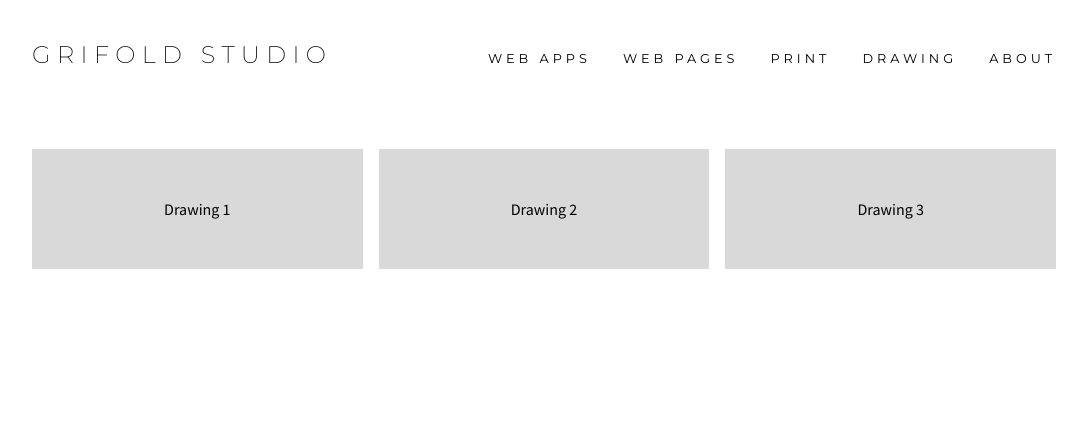
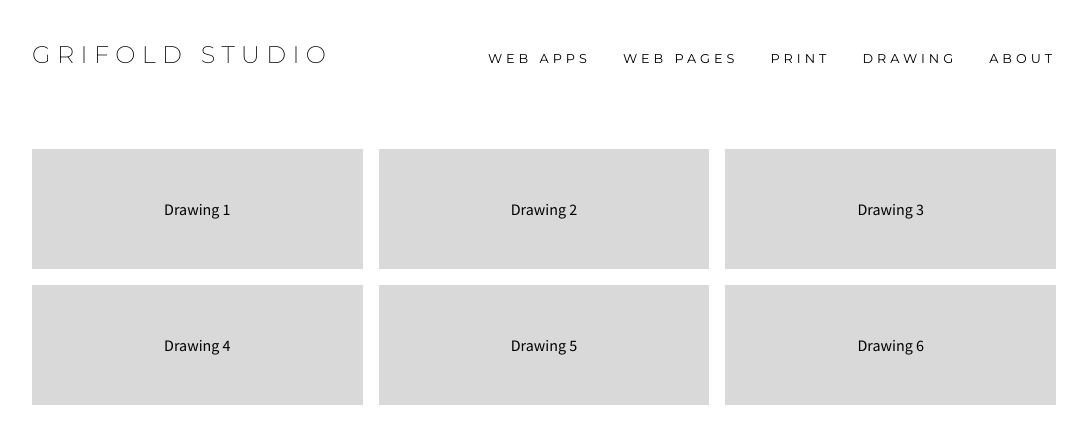
Before and after one commit to jensbartel/graphic-machine, a React (Create React App) app: page /drawing in a window 1280 px wide. Shown: the top 444 px of the page, without its empty margins (96-1183 px from the left). Built offline with nearby package versions, Linux system fonts and the light colour scheme.

Commit message:
Refactored pages into one with data & CSS as props

```diff
--- a/src/App.js
+++ b/src/App.js
@@ -1,21 +1,24 @@
 import { BrowserRouter as Router, Route } from 'react-router-dom';
 import './App.css';
-import Navbar from './components/layout/Navbar';
-import About from './components/pages/About';
-import Drawing from './components/pages/Drawing';
-import Print from './components/pages/Print';
-import WebApps from './components/pages/WebApps';
-import WebPages from './components/pages/WebPages';
+import Navbar from './components/Navbar';
+import About from './components/About';
+import Page from './components/Page';
+
+import { webApps } from './data/WebAppObjects';
+import { webPages } from './data/WebPageObjects';
+import { print } from './data/PrintObjects';
+import { drawings } from './data/DrawingObjects';
+
 
 const App = () => {
     return (
         <Router>
             <div className='container'>
                 <Navbar />
-                <Route exact path='/webapps' component={WebApps} />
-                <Route exact path='/webpages' component={WebPages} />
-                <Route exact path='/print' component={Print} />
-                <Route exact path='/drawing' component={Drawing} />
+                <Route exact path='/webapps' render={() => (<Page cssStyle='grid-two' data={webApps} />)} />
+                <Route exact path='/webpages' render={() => (<Page cssStyle='grid-three' data={webPages} />)} />
+                <Route exact path='/print' render={() => (<Page cssStyle='grid-two' data={print} />)} />
+                <Route exact path='/drawing' render={() => (<Page cssStyle='grid-three' data={drawings} />)} />
                 <Route exact path='/about' component={About} />
             </div>
         </Router>
--- /dev/null
+++ b/src/components/Page.js
@@ -0,0 +1,15 @@
+const Page = (props) => {
+    const { cssStyle, data } = props;
+
+    return (
+        <div className='page'>
+            <div className={cssStyle}>
+                {data.map((item) => (
+                    <div key={item.id}>{item.title}</div>
+                ))}
+            </div>
+        </div>
+    );
+};
+
+export default Page;
--- a/src/components/pages/Drawing.js
+++ /dev/null
@@ -1,15 +0,0 @@
-import { drawings } from "../../data/DrawingObjects";
-
-const Drawing = () => {
-    return (
-        <div className='page'>
-            <div className='grid-three'>
-                {drawings.map((item) => (
-                    <div key={item.id}>{item.title}</div>
-                ))}
-            </div>
-        </div>
-    )
-}
-
-export default Drawing
--- a/src/components/pages/Print.js
+++ /dev/null
@@ -1,15 +0,0 @@
-import { print } from "../../data/PrintObjects";
-
-const Print = () => {
-    return (
-        <div className='page'>
-            <div className='grid-two'>
-                {print.map((item) => (
-                    <div key={item.id}>{item.title}</div>
-                ))}
-            </div>
-        </div>
-    )
-}
-
-export default Print
--- a/src/components/pages/WebApps.js
+++ /dev/null
@@ -1,15 +0,0 @@
-import { webApps } from "../../data/WebAppObjects";
-
-const WebApps = () => {
-    return (
-        <div className='page'>
-            <div className='grid-three'>
-                {webApps.map((item) => (
-                    <div key={item.id}>{item.title}</div>
-                ))}
-            </div>
-        </div>
-    );
-};
-
-export default WebApps;
--- a/src/components/pages/WebPages.js
+++ /dev/null
@@ -1,15 +0,0 @@
-import { webPages } from "../../data/WebPageObjects";
-
-const WebPages = () => {
-    return (
-        <div className='page'>
-            <div className='grid-three'>
-                {webPages.map((item) => (
-                    <div key={item.id}>{item.title}</div>
-                ))}
-            </div>
-        </div>
-    );
-};
-
-export default WebPages;
--- a/src/data/DrawingObjects.js
+++ b/src/data/DrawingObjects.js
@@ -13,4 +13,19 @@ const drawing3 = {
     title: "Drawing 3"
 }
 
-export const drawings = [drawing1, drawing2, drawing3];
+const drawing4 = {
+    id: 4,
+    title: "Drawing 4"
+}
+
+const drawing5 = {
+    id: 5,
+    title: "Drawing 5"
+}
+
+const drawing6 = {
+    id: 6,
+    title: "Drawing 6"
+}
+
+export const drawings = [drawing1, drawing2, drawing3, drawing4, drawing5, drawing6];
--- a/src/data/WebAppObjects.js
+++ b/src/data/WebAppObjects.js
@@ -14,14 +14,14 @@ const MMAS = {
     title: 'Miyanomori Museum of Art, Sapporo',
 };
 
-const TBA1 = {
-    id: 4,
-    title: 'TBA',
-};
+// const TBA1 = {
+//     id: 4,
+//     title: 'TBA',
+// };
 
-const TBA2 = {
-    id: 5,
-    title: 'TBA',
-};
+// const TBA2 = {
+//     id: 5,
+//     title: 'TBA',
+// };
 
-export const webApps = [ResNet, ClientApp, MMAS, TBA1, TBA2];
+export const webApps = [ResNet, ClientApp, MMAS];
```
Also changed, not shown: src/components/About.js (renamed from src/components/pages/About.js), src/components/Navbar.js (renamed from src/components/layout/Navbar.js).
